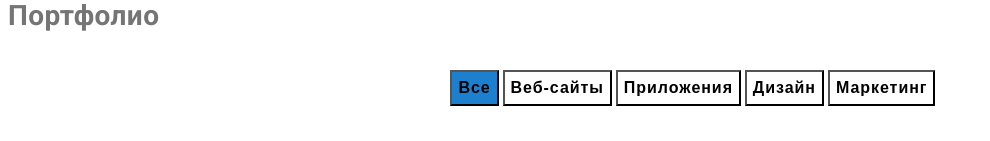
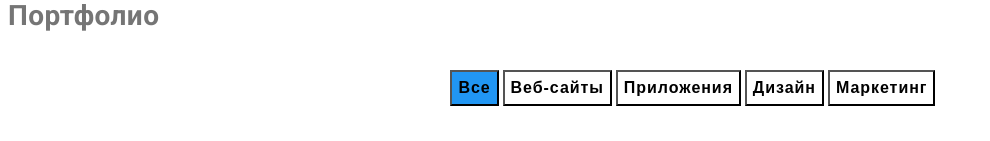
Before and after one commit to cakeyoda/goit-markup-hw-02, a plain HTML site: page portfolio.html in a window 1280 px wide. In both pictures the pointer is over the button "Все". Shown: the part 214-355 px from the top of the page, without its empty margins (0-990 px from the left). Drawn offline with Linux system fonts and the light colour scheme.

Commit message:
Update styles.css

```diff
--- a/css/styles.css
+++ b/css/styles.css
@@ -157,7 +157,7 @@
   }
    /*кнопка портфолио*/
   .button_2:hover {
-    background:linear-gradient(to bottom, #1d80cf 5%, #1d80cf 100%);
+    background:linear-gradient(to bottom, #2196f3 5%, #2196f3 100%);
     background-color:#f6f6f6;
   }
   /*кнопка индекс*/
```
